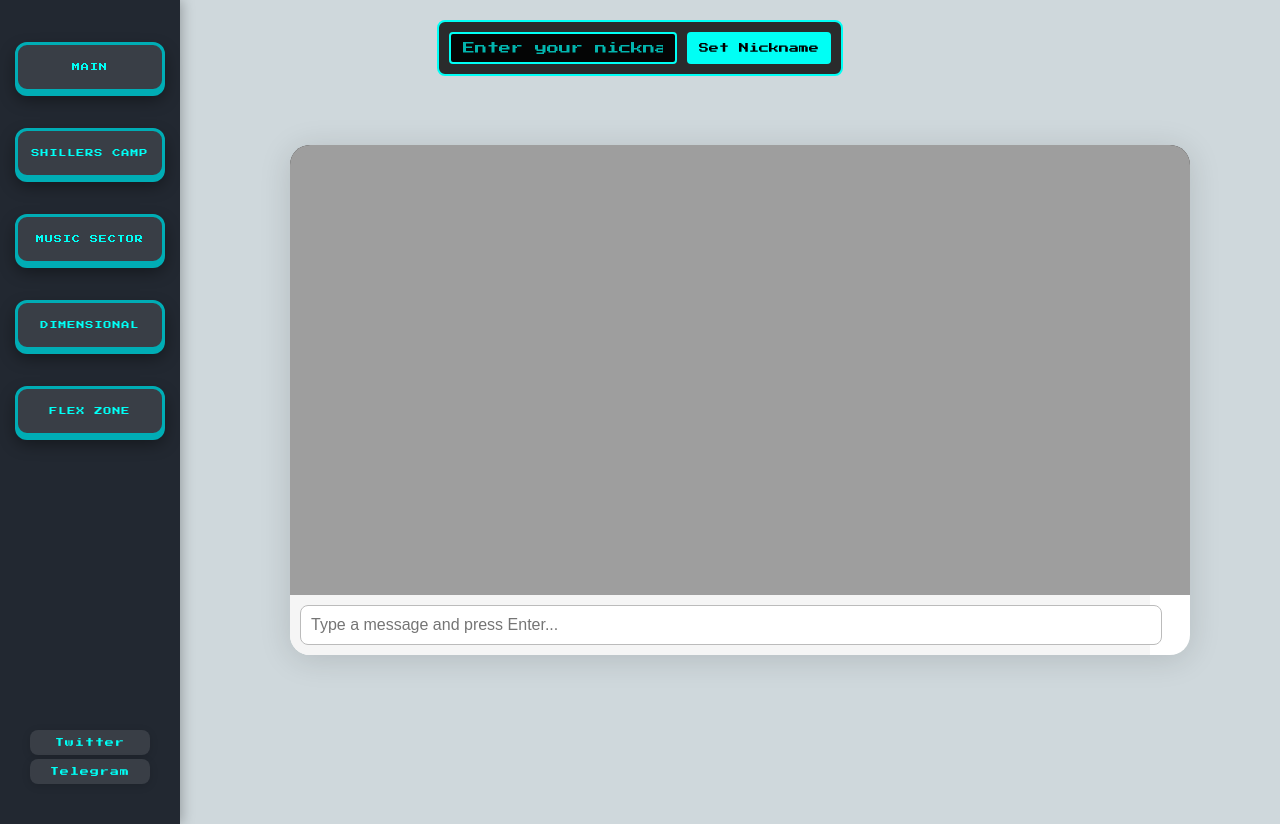
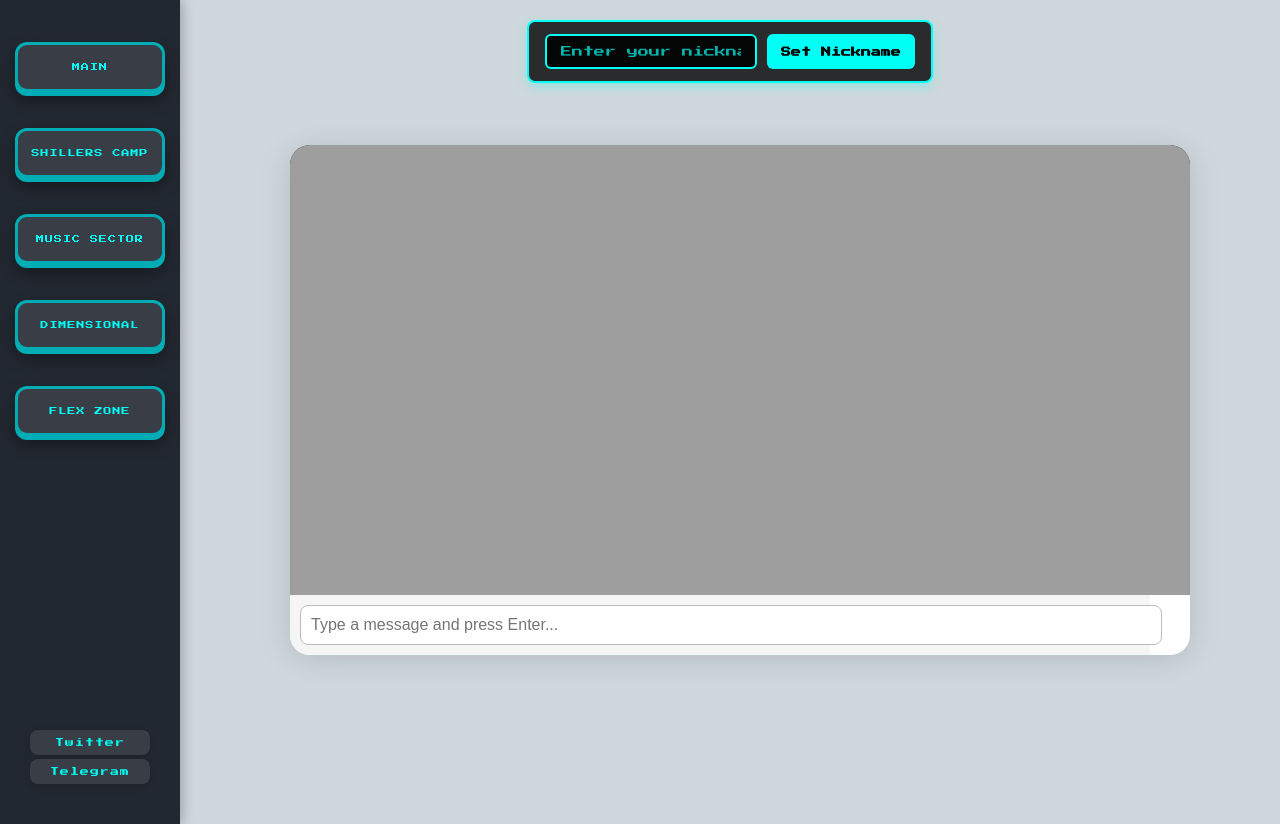
Before and after one commit to MedicalCBD/pengverse, a website: page index.html in a window 1280 px wide. Drawn offline with nearby package versions, Linux system fonts and the light colour scheme; no server answers.

Commit message:
Translate entire project to English

```diff
--- a/index.html
+++ b/index.html
@@ -3,6 +3,7 @@
 <head>
   <meta charset="UTF-8">
   <title>PengCity</title>
+  <link rel="icon" type="image/png" href="favicon.png">
   <link rel="stylesheet" href="style.css">
 </head>
 <body>
@@ -33,12 +34,3 @@
   <script src="https://download.playfab.com/PlayFabClientApi.js"></script>
   <script src="main.js"></script>
   <script>
-    document.getElementById('btn-twitter').onclick = function() {
-      window.open('https://x.com/pengulandABS', '_blank');
-    };
-    document.getElementById('btn-telegram').onclick = function() {
-      window.open('https://t.me/PengulandABS', '_blank');
-    };
-  </script>
-</body>
-</html>
--- /dev/null
+++ b/index.js
@@ -0,0 +1,2 @@
+// Entry point for Render deployment
+require('./server.js');
--- a/main.js
+++ b/main.js
@@ -32,7 +32,7 @@ const WALK_FRAMES = 4;
 let socket;
 let myId = null;
 let currentInstance = 0;
-let penguins = []; // Ahora será dinámico basado en jugadores conectados
+let penguins = []; // Now will be dynamic based on connected players
 const speed = 4;
 const MESSAGE_DURATION = 5000; // 5 seconds in ms
 
@@ -83,7 +83,7 @@ function initWebSocket() {
     penguins = data.players;
     myId = data.myId;
 
-    // Asignar nuestro nickname a nuestro propio jugador
+    // Assign our nickname to our own player
     const myPlayer = penguins.find(p => p.id === myId);
     if (myPlayer && myNickname) {
       myPlayer.nickname = myNickname;
@@ -93,13 +93,13 @@ function initWebSocket() {
   });
 
   socket.on('playerJoined', (player) => {
-    console.log('Nuevo jugador se unió:', player);
+    console.log('New player joined:', player);
     const existingPlayer = penguins.find(p => p.id === player.id);
     if (!existingPlayer) {
       penguins.push(player);
     }
 
-    // Si es nuestro propio jugador, asignar nuestro nickname
+    // If it's our own player, assign our nickname
     if (player.id === myId && myNickname) {
       player.nickname = myNickname;
     }
@@ -108,16 +108,16 @@ function initWebSocket() {
   });
 
   socket.on('playerLeft', (data) => {
-    console.log('Jugador se fue:', data);
+    console.log('Player left:', data);
     penguins = penguins.filter(p => p.id !== data.id);
     draw();
   });
 
   socket.on('playerMoved', (moveData) => {
-    console.log('Movimiento recibido:', moveData);
+    console.log('Movement received:', moveData);
     const player = penguins.find(p => p.id === moveData.id);
     if (player) {
-      console.log('Actualizando jugador:', player.username, 'Posición:', moveData.x, moveData.y, 'Walking:', moveData.walkingRight, moveData.walkingLeft);
+      console.log('Updating player:', player.username, 'Position:', moveData.x, moveData.y, 'Walking:', moveData.walkingRight, moveData.walkingLeft);
       player.x = moveData.x;
       player.y = moveData.y;
       player.walkingRight = moveData.walkingRight;
@@ -126,36 +126,36 @@ function initWebSocket() {
       player.walkTime = moveData.walkTime;
       player.lastDir = moveData.lastDir;
 
-      // Forzar actualización de animación para otros jugadores
+      // Force animation update for other players
       if (moveData.walkingRight || moveData.walkingLeft) {
-        // Si el jugador está caminando, asegurar que la animación se actualice
+        // If player is walking, ensure animation updates
         if (player.walkTime === 0) {
           player.walkTime = 1;
         }
       }
     } else {
-      console.log('Jugador no encontrado para movimiento:', moveData.id);
+      console.log('Player not found for movement:', moveData.id);
     }
   });
 
   socket.on('playerMessage', (messageData) => {
-    console.log('Mensaje recibido:', messageData);
+    console.log('Message received:', messageData);
     const player = penguins.find(p => p.id === messageData.id);
     if (player) {
       player.message = messageData.message;
       player.messageTime = messageData.messageTime;
-      console.log('Mensaje aplicado a jugador:', player.username, 'Mensaje:', player.message);
+      console.log('Message applied to player:', player.username, 'Message:', player.message);
     } else {
-      console.log('Jugador no encontrado para mensaje:', messageData.id);
+      console.log('Player not found for message:', messageData.id);
     }
   });
 
   socket.on('instanceChanged', (data) => {
-    console.log('Instancia cambiada:', data);
+    console.log('Instance changed:', data);
     penguins = data.players;
     currentInstance = data.instance;
 
-    // Asignar nuestro nickname a nuestro propio jugador
+    // Assign our nickname to our own player
     const myPlayer = penguins.find(p => p.id === myId);
     if (myPlayer && myNickname) {
       myPlayer.nickname = myNickname;
@@ -165,7 +165,7 @@ function initWebSocket() {
   });
 
   socket.on('playerNicknameUpdated', (data) => {
-    console.log('Nickname actualizado:', data);
+    console.log('Nickname updated:', data);
     const player = penguins.find(p => p.id === data.id);
     if (player) {
       player.nickname = data.nickname;
@@ -174,7 +174,7 @@ function initWebSocket() {
   });
 
   socket.on('disconnect', () => {
-    console.log('Desconectado del servidor');
+    console.log('Disconnected from server');
   });
 }
 
@@ -203,7 +203,7 @@ function draw() {
 
   const now = Date.now();
   const me = penguins.find(p => p.id === myId);
-  const PROXIMITY_DIST = 200; // Aumentado para que sea más fácil ver mensajes
+  const PROXIMITY_DIST = 200; // Increased to make messages easier to see
 
   penguins.forEach(p => {
     let frame = 0;
@@ -300,14 +300,14 @@ function draw() {
         const dist = Math.sqrt(dx*dx + dy*dy);
 
         if (dist < PROXIMITY_DIST && p.message && now - p.messageTime < MESSAGE_DURATION) {
-          console.log('Mostrando mensaje de jugador cercano:', p.username, 'Mensaje:', p.message, 'Distancia:', dist);
+          console.log('Showing message from nearby player:', p.username, 'Message:', p.message, 'Distance:', dist);
           drawSpeechBubble(p.x + PENGUIN_SIZE/2, p.y - 10, p.message);
         }
         if (p.message && now - p.messageTime >= MESSAGE_DURATION) {
           p.message = '';
         }
       } else {
-        // Si no hay jugador local, mostrar todos los mensajes (para debug)
+        // If no local player, show all messages (for debug)
         if (p.message && now - p.messageTime < MESSAGE_DURATION) {
           drawSpeechBubble(p.x + PENGUIN_SIZE/2, p.y - 10, p.message);
         }
@@ -529,7 +529,7 @@ function fadeStep() {
             // Moving left: appear at right edge
                       me.x = CANVAS_WIDTH - WALK_FRAME_SIZE;
         }
-        // Notificar al servidor del cambio de instancia
+        // Notify server of instance change
         socket.emit('changeInstance', {
           instance: currentInstance,
           x: me.x,
@@ -588,7 +588,7 @@ function fadeStepSidebar() {
           // Same instance (shouldn't happen but just in case)
           me.x = 0;
         }
-        // Notificar al servidor del cambio de instancia
+        // Notify server of instance change
         socket.emit('changeInstance', {
           instance: currentInstance,
           x: me.x,
@@ -652,7 +652,7 @@ window.addEventListener('keydown', e => {
     me.lastDir = 'right';
   }
 
-  // Enviar movimiento al servidor
+      // Send movement to server
   if (socket) {
     const moveData = {
       x: me.x,
@@ -663,7 +663,7 @@ window.addEventListener('keydown', e => {
       walkTime: me.walkTime,
       lastDir: me.lastDir
     };
-    console.log('Enviando movimiento:', moveData);
+    console.log('Sending movement:', moveData);
     socket.emit('playerMove', moveData);
   }
 
@@ -685,7 +685,7 @@ window.addEventListener('keyup', e => {
     me.walkTime = 0;
   }
 
-          // Enviar estado actualizado al servidor
+      // Send updated state to server
   if (socket) {
     socket.emit('playerMove', {
       x: me.x,
@@ -703,7 +703,7 @@ window.addEventListener('keyup', e => {
 
 
 
-// Modifica el chat para detectar si el mensaje es para un NPC y responder
+// Modify chat to detect if message is for an NPC and respond
 const chatInput = document.getElementById('chat-input');
 chatInput.addEventListener('keydown', async e => {
   if (e.key === 'Enter') {
@@ -720,12 +720,12 @@ chatInput.addEventListener('keydown', async e => {
         me.walkFrame = 0;
         me.walkTime = 0;
 
-        // Enviar mensaje al servidor
+        // Send message to server
         if (socket) {
           socket.emit('sendMessage', { message: msg });
         }
 
-        // Enviar movimiento actualizado
+        // Send updated movement
         if (socket) {
           socket.emit('playerMove', {
             x: me.x,
@@ -744,7 +744,7 @@ chatInput.addEventListener('keydown', async e => {
 
 // Walking animation
 function updateWalkAnim() {
-  // Actualizar animación del jugador local
+      // Update local player animation
   const me = penguins.find(p => p.id === myId);
   if (me && (me.walkingRight || me.walkingLeft)) {
     me.walkTime = (me.walkTime || 0) + 1;
@@ -756,14 +756,14 @@ function updateWalkAnim() {
     me.walkTime = 0;
   }
 
-  // Actualizar animaciones de otros jugadores
+  // Update other players' animations
   penguins.forEach(player => {
     if (player.id !== myId) {
       if (player.walkingRight || player.walkingLeft) {
         player.walkTime = (player.walkTime || 0) + 1;
         if (player.walkTime % 6 === 0) {
           player.walkFrame = ((player.walkFrame || 0) + 1) % WALK_FRAMES;
-          console.log(`Animación de ${player.username}: frame ${player.walkFrame}, walking: ${player.walkingRight ? 'right' : 'left'}`);
+          console.log(`Animation of ${player.username}: frame ${player.walkFrame}, walking: ${player.walkingRight ? 'right' : 'left'}`);
         }
       } else {
         player.walkFrame = 0;
@@ -805,6 +805,12 @@ window.addEventListener('DOMContentLoaded', () => {
   if (btnDimensional) btnDimensional.onclick = () => goToInstance(3);
   if (btnZone5) btnZone5.onclick = () => goToInstance(4);
 
+  // Social media buttons
+  const btnTwitter = document.getElementById('btn-twitter');
+  const btnTelegram = document.getElementById('btn-telegram');
+  if (btnTwitter) btnTwitter.onclick = () => window.open('https://x.com/PengVerseABS', '_blank');
+  if (btnTelegram) btnTelegram.onclick = () => window.open('https://t.me/PenguVerseABS', '_blank');
+
   // Inicializar WebSocket
   initWebSocket();
 
--- a/package.json
+++ b/package.json
@@ -1,7 +1,7 @@
 {
   "name": "pengcity",
   "version": "1.0.0",
-  "main": "server.js",
+  "main": "index.js",
   "dependencies": {
     "accepts": "^1.3.8",
     "array-flatten": "^1.1.1",
@@ -83,7 +83,7 @@
   },
   "scripts": {
     "test": "echo \"Error: no test specified\" && exit 1",
-    "start": "node server.js",
+    "start": "node index.js",
     "dev": "nodemon server.js",
     "render": "node start.js"
   },
--- a/style.css
+++ b/style.css
@@ -3,26 +3,29 @@
 #nickname-container {
   position: fixed;
   top: 20px;
-  left: 50%;
+  left: calc(50% + 90px);
   transform: translateX(-50%);
   display: flex;
   gap: 10px;
   z-index: 1000;
   background: rgba(0, 0, 0, 0.8);
-  padding: 10px;
+  padding: 12px 16px;
   border-radius: 8px;
   border: 2px solid #00fff5;
+  box-shadow: 0 4px 12px rgba(0, 255, 245, 0.3);
 }
 
 #nickname-input {
-  padding: 8px 12px;
+  padding: 10px 14px;
   border: 2px solid #00fff5;
   background: rgba(0, 0, 0, 0.9);
   color: #00fff5;
-  border-radius: 4px;
+  border-radius: 6px;
   font-family: 'Press Start 2P', monospace;
-  font-size: 12px;
-  width: 200px;
+  font-size: 11px;
+  width: 180px;
+  outline: none;
+  transition: all 0.3s ease;
 }
 
 #nickname-input::placeholder {
@@ -31,15 +34,17 @@
 }
 
 #set-nickname-btn {
-  padding: 8px 12px;
+  padding: 10px 14px;
   background: #00fff5;
   color: #000;
   border: none;
-  border-radius: 4px;
+  border-radius: 6px;
   font-family: 'Press Start 2P', monospace;
   font-size: 10px;
   cursor: pointer;
   transition: all 0.3s ease;
+  font-weight: bold;
+  min-width: 80px;
 }
 
 #set-nickname-btn:hover {
```
Also changed, not shown: server.js (+35 -35 lines), README-RENDER.md, README.md, 2 other files. Lines whose indentation alone changed are shown as unchanged.
